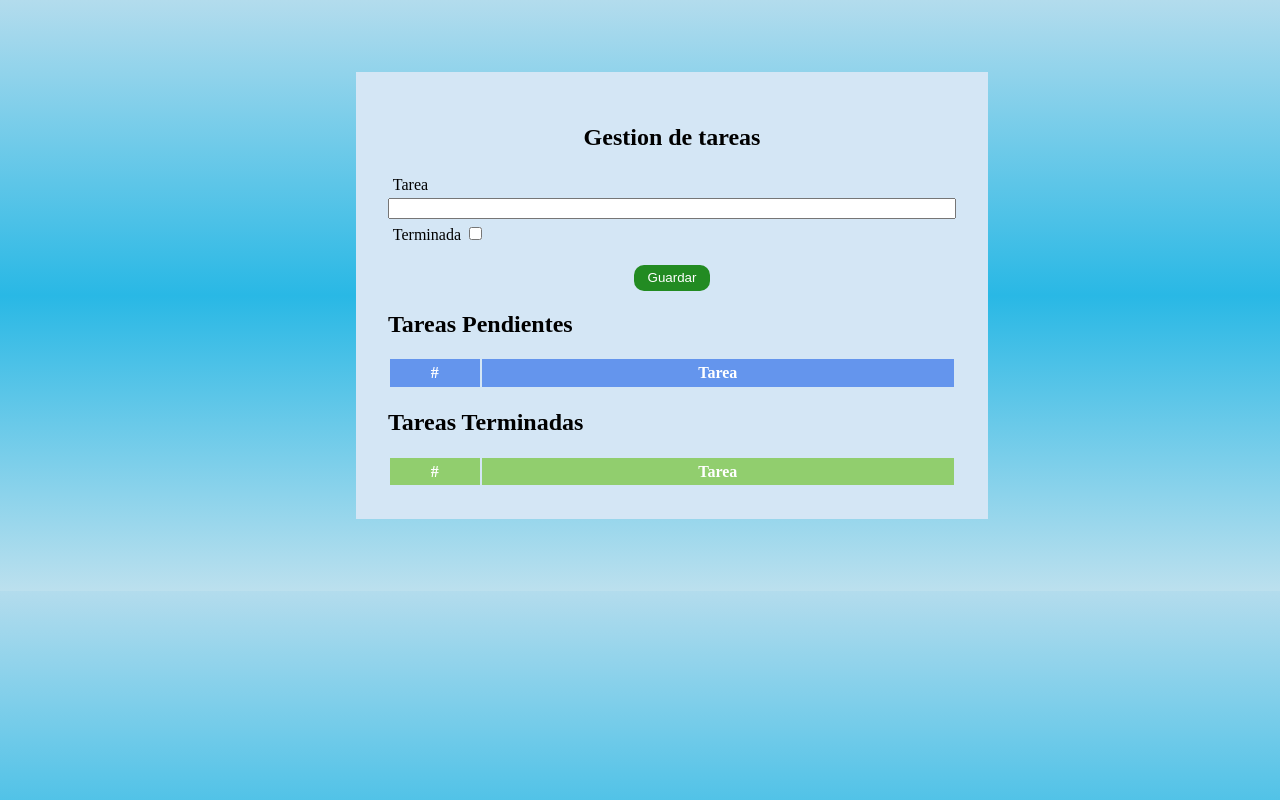
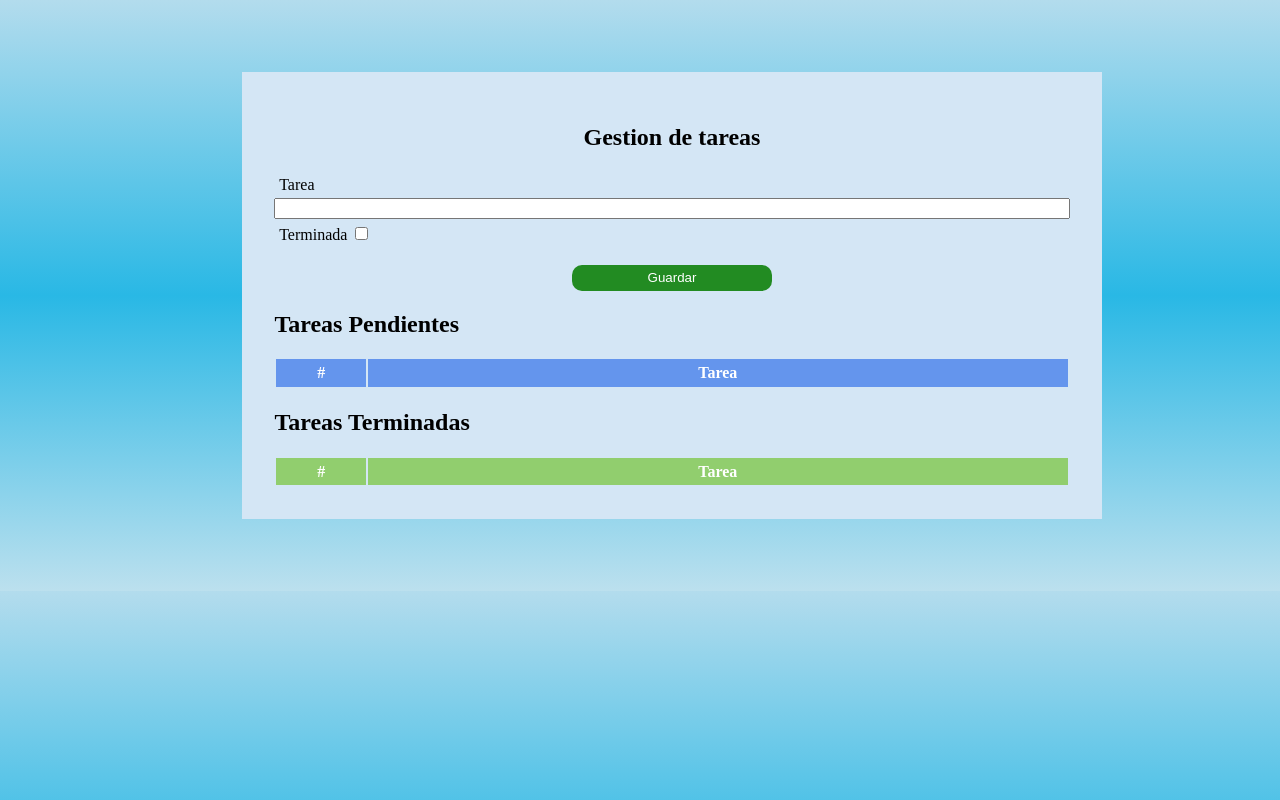
Before and after one commit to AgoSuarez/Gestion-de-tareas-JS, a plain HTML site: page index.html in a window 1280 px wide. Drawn offline with nearby package versions, Linux system fonts and the light colour scheme.

Commit message:
Some CSS changes

```diff
--- a/css/style.css
+++ b/css/style.css
@@ -1,5 +1,5 @@
 body {
-  padding: 5%;
+  /* padding: 5%; */
   background: rgba(179, 220, 237, 1);
   background: -moz-linear-gradient(
     top,
@@ -44,10 +44,8 @@ main {
   display: flex;
   flex-direction: column;
   flex-wrap: wrap;
-  width: 50%;
-  margin-left: 25%;
+  width: 99%;
   background-color: rgb(212, 230, 245);
-  padding: 2em;
 }
 
 h1 {
@@ -115,6 +113,7 @@ label {
 }
 .btn {
   padding: 0.4em 1em;
+  width: 15em;
   border: 0;
   background-color: forestgreen;
   color: white;
@@ -123,3 +122,15 @@ label {
 .btn:hover {
   background-color: rgb(49, 170, 49);
 }
+
+@media screen and (min-width: 769px) {
+  body {
+    padding: 5%;
+  }
+  main {
+    margin-left: 1%;
+    width: 70%;
+    margin-left: 15%;
+    padding: 2em;
+  }
+}
```
